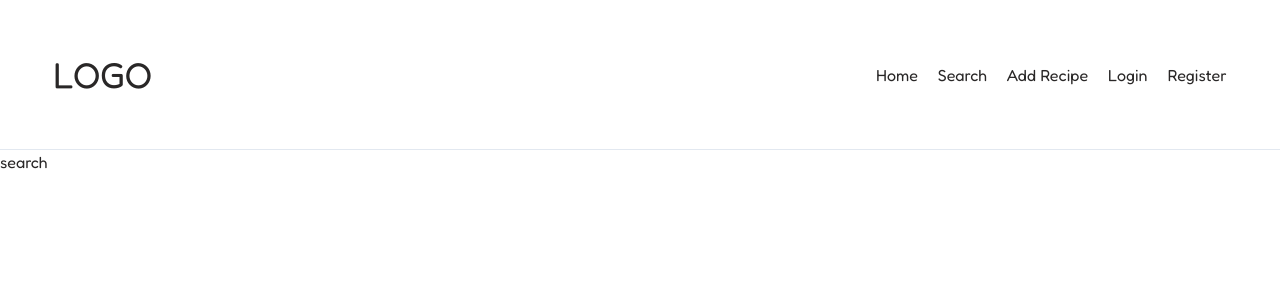
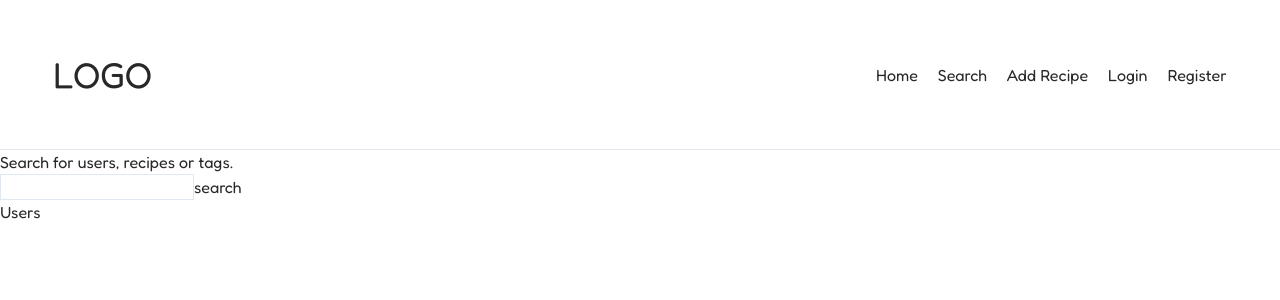
Before and after one commit to ajdinhusetovic/recipi, a React (Vite) app in the folder client/: page /recipes/search in a window 1280 px wide. Shown: the top 300 px of the page. Built offline with nearby package versions, Linux system fonts and the light colour scheme.

Commit message:
update search

```diff
--- a/client/src/pages/Search.tsx
+++ b/client/src/pages/Search.tsx
@@ -1,11 +1,64 @@
 import Navbar from "@/components/Navbar";
-import React from "react";
+import RecipeCard from "@/components/RecipeCard";
+import axios from "axios";
+import React, { useState } from "react";
 
 const Search = () => {
+  const [search, setSearch] = useState("");
+  const [searchResults, setSearchResults] = useState({});
+
+  const handleSearch = async () => {
+    try {
+      const response = await axios.get(
+        `http://localhost:3000/recipes/search?query=${search}`
+      );
+      console.log(response.data);
+      setSearchResults(response.data);
+    } catch (error) {
+      console.log(error);
+    }
+  };
+
   return (
     <>
       <Navbar />
-      <div>search</div>
+      <div>
+        <div>
+          <h1>Search for users, recipes or tags.</h1>
+          <div>
+            <input
+              type="text"
+              className="border"
+              onChange={(e) => setSearch(e.target.value)}
+            />
+            <button onClick={handleSearch}>search</button>
+          </div>
+        </div>
+        <div>
+          <h1>Users</h1>
+          {searchResults.users?.length > 0 ? (
+            <div>
+              {searchResults.users?.map((user) => (
+                <div>
+                  <img src={user.image} alt="Profile picture" />
+                  <h1>{user.username}</h1>
+                </div>
+              ))}
+            </div>
+          ) : (
+            ""
+          )}
+          {searchResults.recipes?.length > 0 ? (
+            <div>
+              {searchResults.recipes?.map((recipe) => (
+                <RecipeCard recipe={recipe} />
+              ))}
+            </div>
+          ) : (
+            ""
+          )}
+        </div>
+      </div>
     </>
   );
 };
```
